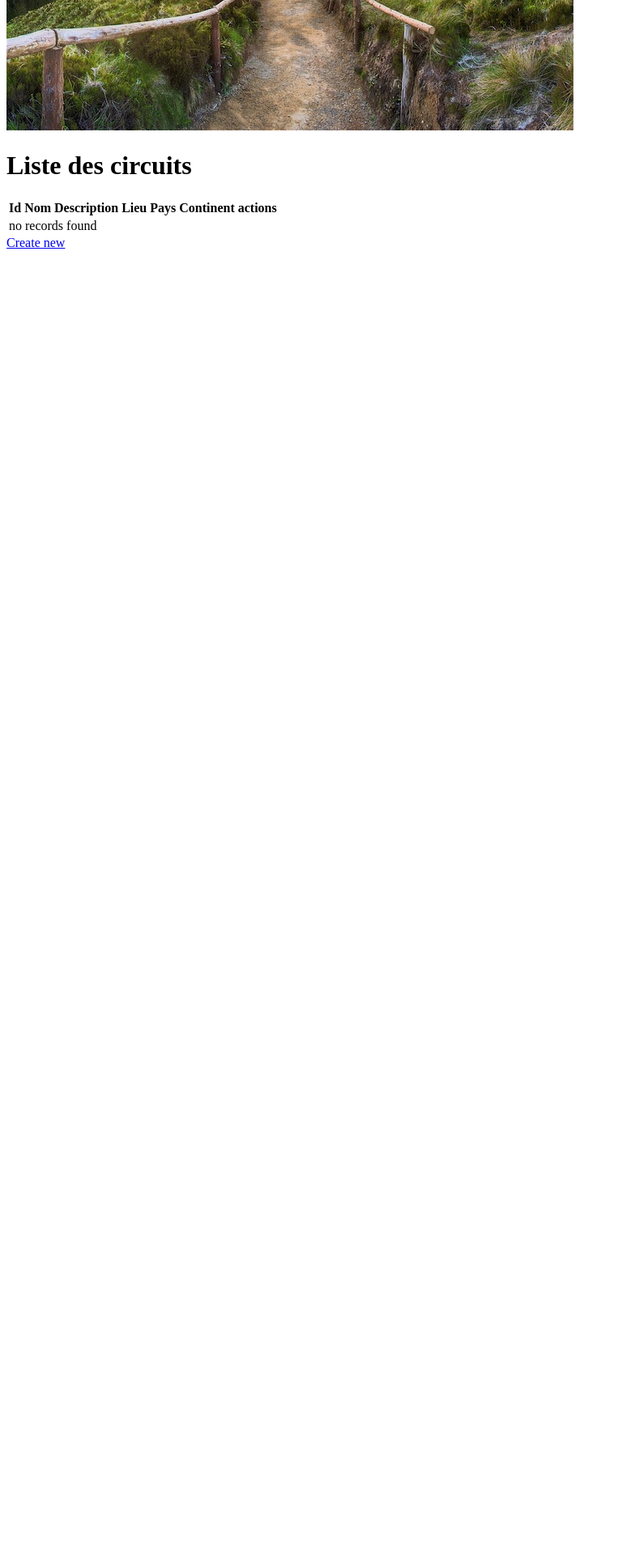
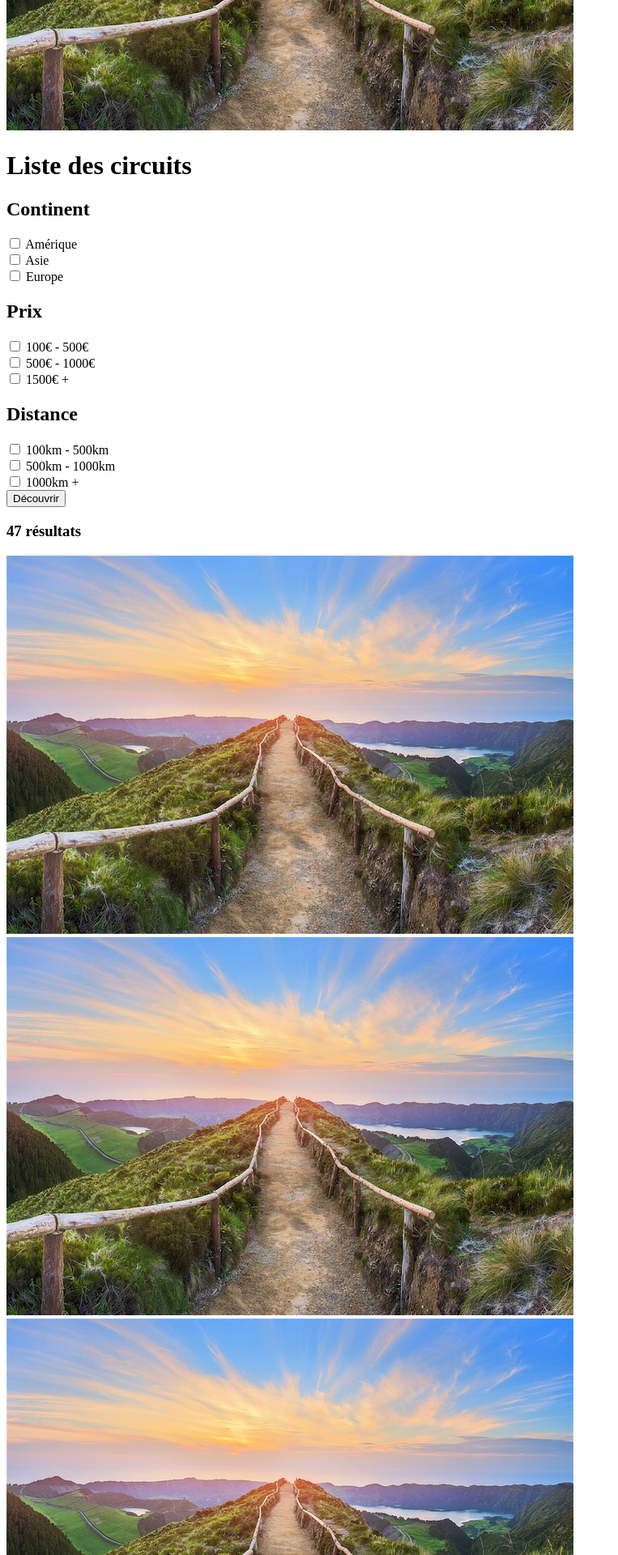
Before and after one commit to Eloick-Iforce/nomadexplorer, a Symfony app: template templates/destination/index.html.twig in a window 1280 px wide. Shown: the part 1725-3645 px from the top of the page at 81% size, without its empty margins (0-763 px from the left). Before the commit the page ends 2032 px from the top, so only its background shows below. Run offline with Twig, Linux system fonts and the light colour scheme; the template is opened without the code that fills it, so the values that code supplies are empty; some libraries are stand-ins or nearby versions.

Commit message:
feat: add destination page style

```diff
--- a/tailwind.config.js
+++ b/tailwind.config.js
@@ -9,10 +9,15 @@ module.exports = {
     extend: {
       colors: {
         mainColor: "#1B2631",
+        checkbox: "#2B435A",
+        blueTitle: "#318BF0",
       },
       fontFamily: {
         Poppins: ["Poppins", "sans-serif"],
       },
+      borderRadius: {
+        "4xl": "3.125rem",
+      }
     },
   },
   plugins: [],
--- a/templates/destination/index.html.twig
+++ b/templates/destination/index.html.twig
@@ -3,33 +3,87 @@
 {% block body %}
 
 
-<h1 class="text-white font-bold text-6xl mt-52">Circuit les plus <span class="gradient">appréciers</span></h1>
+<h1 class="text-white font-bold text-5xl mt-52">Circuit les plus <span class="gradient">appréciers</span></h1>
 
 <div class="flex justify-around mt-16">
-  <img
-      class="w-96 h-96 rounded-3xl"
-      src="{{ asset('images/image-test.jpg') }}"
-      alt="image test"
-  />
-
-  <img
-      class="w-96 h-96 rounded-3xl"
-      src="{{ asset('images/image-test.jpg') }}"
-      alt="image test"
-  />
-
-  <img
-      class="w-96 h-96 rounded-3xl"
-      src="{{ asset('images/image-test.jpg') }}"
-      alt="image test"
-  />
+  <img class="w-96 h-96 rounded-3xl" src="{{ asset('images/image-test.jpg') }}" alt="image test" />
+  <img class="w-96 h-96 rounded-3xl" src="{{ asset('images/image-test.jpg') }}" alt="image test" />
+  <img class="w-96 h-96 rounded-3xl" src="{{ asset('images/image-test.jpg') }}" alt="image test" />
 </div>
 
-<h1 class="text-white font-bold text-6xl mt-40">Liste des <span class="gradient">circuits</span></h1>
-<div>
+<h1 class="text-white font-bold text-5xl mt-40 mb-12">Liste des <span class="text-blueTitle">circuits</span></h1>
 
+<div class="flex">
+  <div class="flex flex-col w-1/5 pl-5 gap-5 text-white border-r border-solid border-grey">
+    <div class="flex flex-col gap-2">
+      <h2 class="font-bold text-3xl mb-2">Continent</h2>
+      <div class="flex items-center">
+        <input type="checkbox" id="continent-amerique" class="input-checkbox">
+        <label for="continent-amerique">Amérique</label>
+      </div>
+
+      <div class="flex items-center">
+        <input type="checkbox" id="continent-asie" class="input-checkbox">
+        <label for="continent-asie">Asie</label>
+      </div>
+
+      <div class="flex items-center">
+        <input type="checkbox" id="continent-europe" class="input-checkbox">
+        <label for="continent-europe">Europe</label>
+      </div>
+    </div>
+    <div class="flex flex-col gap-2">
+      <h2 class="font-bold text-3xl mb-2">Prix</h2>
+      <div class="flex items-center">
+        <input type="checkbox" id="prix-100-500" class="input-checkbox">
+        <label for="prix-100-500">100€ - 500€</label>
+      </div>
+
+      <div class="flex items-center">
+        <input type="checkbox" id="prix-500-1000" class="input-checkbox">
+        <label for="prix-500-1000">500€ - 1000€</label>
+      </div>
+
+      <div class="flex items-center">
+        <input type="checkbox" id="prix-1500-plus" class="input-checkbox">
+        <label for="prix-1500-plus">1500€ +</label>
+      </div>
+    </div>
+    <div class="flex flex-col gap-2">
+      <h2 class="font-bold text-3xl mb-2">Distance</h2>
+      <div class="flex items-center">
+        <input type="checkbox" id="distance-100-500" class="input-checkbox">
+        <label for="distance-100-500">100km - 500km</label>
+      </div>
+
+      <div class="flex items-center">
+        <input type="checkbox" id="distance-500-1000" class="input-checkbox">
+        <label for="distance-500-1000">500km - 1000km</label>
+      </div>
+
+      <div class="flex items-center">
+        <input type="checkbox" id="distance-1000-plus" class="input-checkbox">
+        <label for="distance-1000-plus">1000km +</label>
+      </div>
+    </div>
+    <button type="submit" class="w-36 h-12 btn-gradient font-semibold inline mx-auto mt-7">Découvrir</button>
+  </div>
+
+  <div class="w-4/5 px-7">
+    <h3 class="text-lg mb-7 text-gray-500 italic ml-7">47 résultats</h3>
+    <div class="flex flex-col gap-8">
+      <img src = "{{ asset('images/image-test.jpg') }}" alt="image test" class="w-full h-96 rounded-4xl bg-cover" />
+      <img src = "{{ asset('images/image-test.jpg') }}" alt="image test" class="w-full h-96 rounded-4xl bg-cover" />
+      <img src = "{{ asset('images/image-test.jpg') }}" alt="image test" class="w-full h-96 rounded-4xl bg-cover" />
+    </div>
+    <div class="flex content-center">
+      <button type="submit" class="w-36 h-12 btn-gradient font-semibold inline mx-auto mt-7 text-white">Voir plus</button>
+    </div>
+
+  </div>
 </div>
-<table class="table">
+
+{# <table class="table">
   <thead>
     <tr>
       <th>Id</th>
@@ -51,12 +105,8 @@
       <td>{{ destination.pays }}</td>
       <td>{{ destination.continent }}</td>
       <td>
-        <a href="{{ path('app_destination_show', { id: destination.id }) }}"
-          >show</a
-        >
-        <a href="{{ path('app_destination_edit', { id: destination.id }) }}"
-          >edit</a
-        >
+        <a href="{{ path('app_destination_show', { id: destination.id }) }}">show</a>
+        <a href="{{ path('app_destination_edit', { id: destination.id }) }}">edit</a>
       </td>
     </tr>
     {% else %}
@@ -67,5 +117,5 @@
   </tbody>
 </table>
 
-<a href="{{ path('app_destination_new') }}">Create new</a>
+<a href="{{ path('app_destination_new') }}">Create new</a> #}
 {% endblock %}
--- a/templates/voyage/show.html.twig
+++ b/templates/voyage/show.html.twig
@@ -3,7 +3,7 @@
 {% block title %}Voyage{% endblock %}
 
 {% block body %}
-    <h1>Voyage</h1>
+    {# <h1>Voyage</h1>
 
     <table class="table">
         <tbody>
@@ -26,5 +26,5 @@
 
     <a href="{{ path('app_voyage_edit', {'id': voyage.id}) }}">edit</a>
 
-    {{ include('voyage/_delete_form.html.twig') }}
+    {{ include('voyage/_delete_form.html.twig') }} #}
 {% endblock %}
```
Also changed, not shown: assets/styles/app.css (+9 -1 lines).
